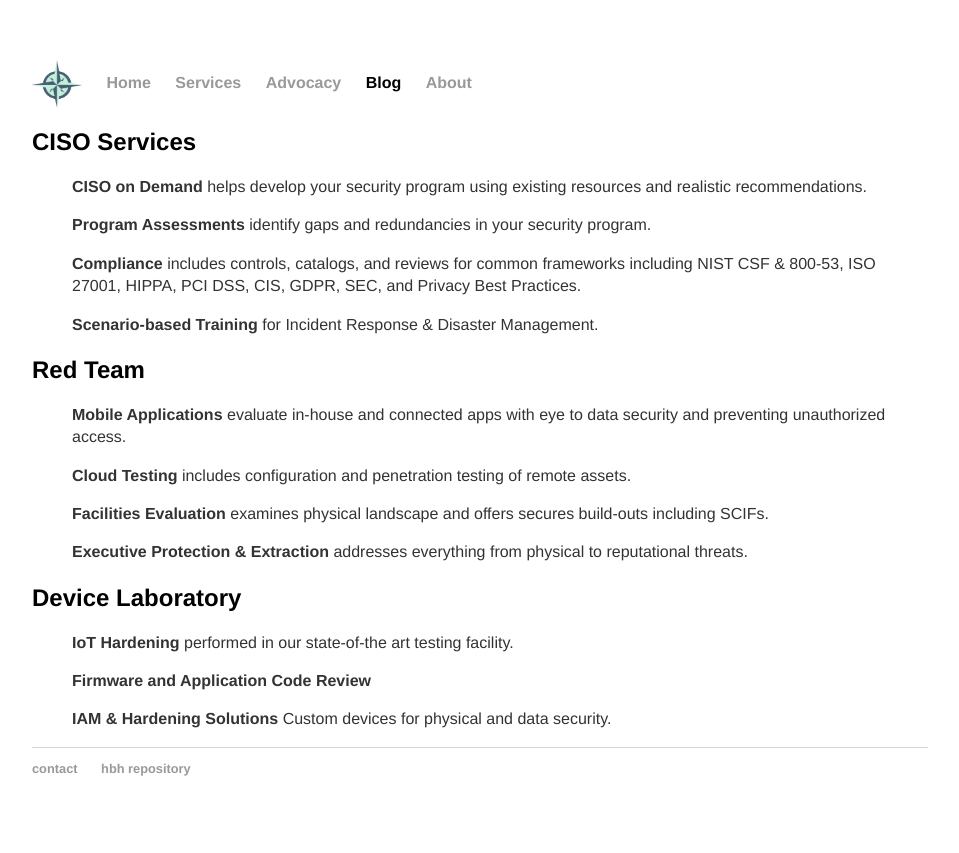
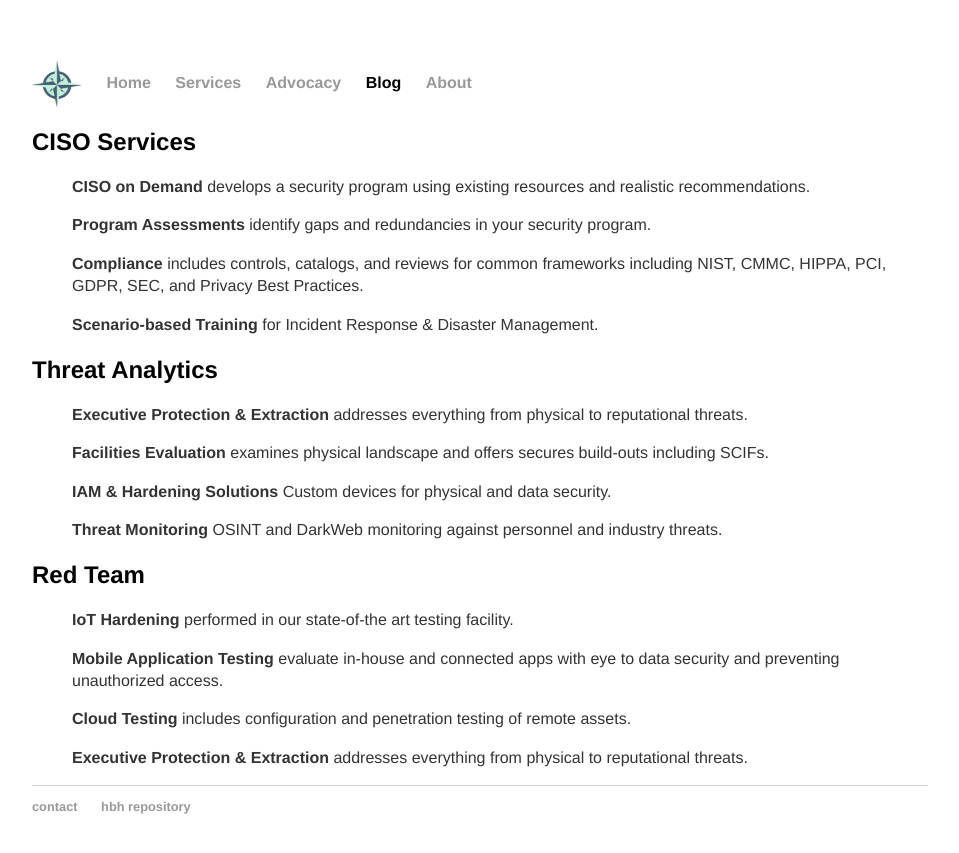
Before and after one commit to shipstonesec/shipstonesec.github.io, a Jekyll site: the page built from services/services.html, in a window 1280 px wide. Shown: the top 853 px of the page, without its empty margins (160-1119 px from the left). Built offline with Jekyll 4.4.1, drawn with Linux system fonts in a browser that asks for light colours.

Commit message:
Update Services

```diff
--- a/services/services.html
+++ b/services/services.html
@@ -5,23 +5,24 @@ title: Services
 
 <h2>CISO Services</h2>
     <ul>
-    	<p><strong>CISO on Demand</strong> helps develop your security program using existing resources and realistic recommendations.</p>
+    	<p><strong>CISO on Demand</strong> develops a security program using existing resources and realistic recommendations.</p>
     	<p><strong>Program Assessments</strong> identify gaps and redundancies in your security program.</p>
-    	<p><strong>Compliance</strong> includes controls, catalogs, and reviews for common frameworks including NIST CSF & 800-53, ISO 27001, HIPPA, PCI DSS, CIS, GDPR, SEC, and Privacy Best Practices.</p>
+    	<p><strong>Compliance</strong> includes controls, catalogs, and reviews for common frameworks including NIST, CMMC, HIPPA, PCI, GDPR, SEC, and Privacy Best Practices.</p>
         <p><strong>Scenario-based Training</strong> for Incident Response & Disaster Management.</p>
+    </ul>
+
+<h2>Threat Analytics</h2>
+    <ul>
+        <p><strong>Executive Protection & Extraction</strong> addresses everything from physical to reputational threats.</p>
+        <p><strong>Facilities Evaluation</strong> examines physical landscape and offers secures build-outs including SCIFs.</p>
+    	<p><strong>IAM & Hardening Solutions</strong> Custom devices for physical and data security.</p>
+    	<p><strong>Threat Monitoring</strong> OSINT and DarkWeb monitoring against personnel and industry threats.</p>
     </ul>
 
 <h2>Red Team</h2>
     <ul>
-    	<p><strong>Mobile Applications</strong> evaluate in-house and connected apps with eye to data security and preventing unauthorized access.</p>
+    	<p><strong>IoT Hardening</strong> performed in our state-of-the art testing facility.</p>
+        <p><strong>Mobile Application Testing</strong> evaluate in-house and connected apps with eye to data security and preventing unauthorized access.</p>
     	<p><strong>Cloud Testing</strong> includes configuration and penetration testing of remote assets.</p>
-    	<p><strong>Facilities Evaluation</strong> examines physical landscape and offers secures build-outs including SCIFs.</p>
     	<p><strong>Executive Protection & Extraction</strong> addresses everything from physical to reputational threats.</p>
     </ul>
-
-<h2>Device Laboratory</h2>
-    <ul>
-        <p><strong>IoT Hardening</strong> performed in our state-of-the art testing facility.</p>
-    	<p><strong>Firmware and Application Code Review</strong></p>
-    	<p><strong>IAM & Hardening Solutions</strong> Custom devices for physical and data security.</p>
-    </ul>
```
